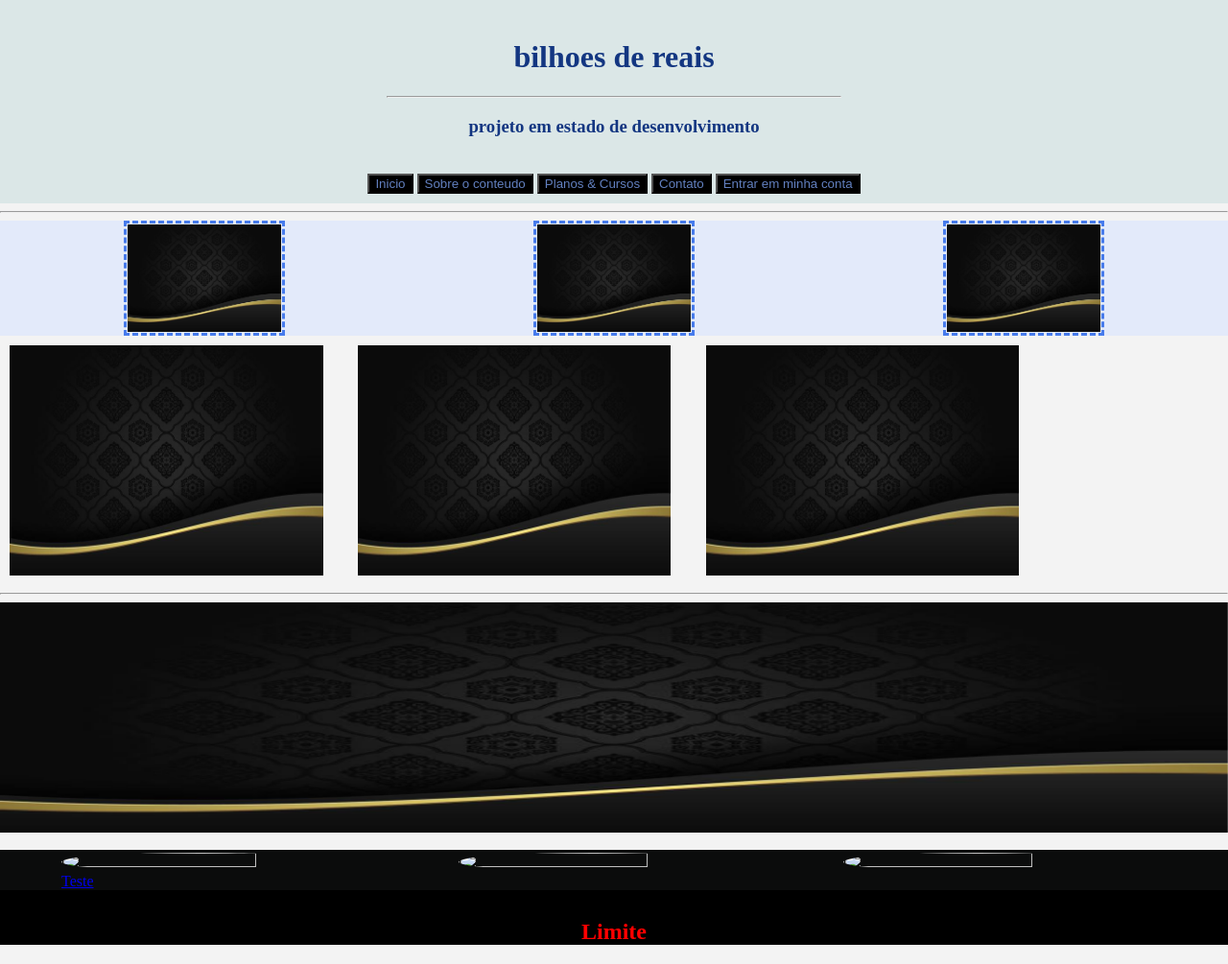
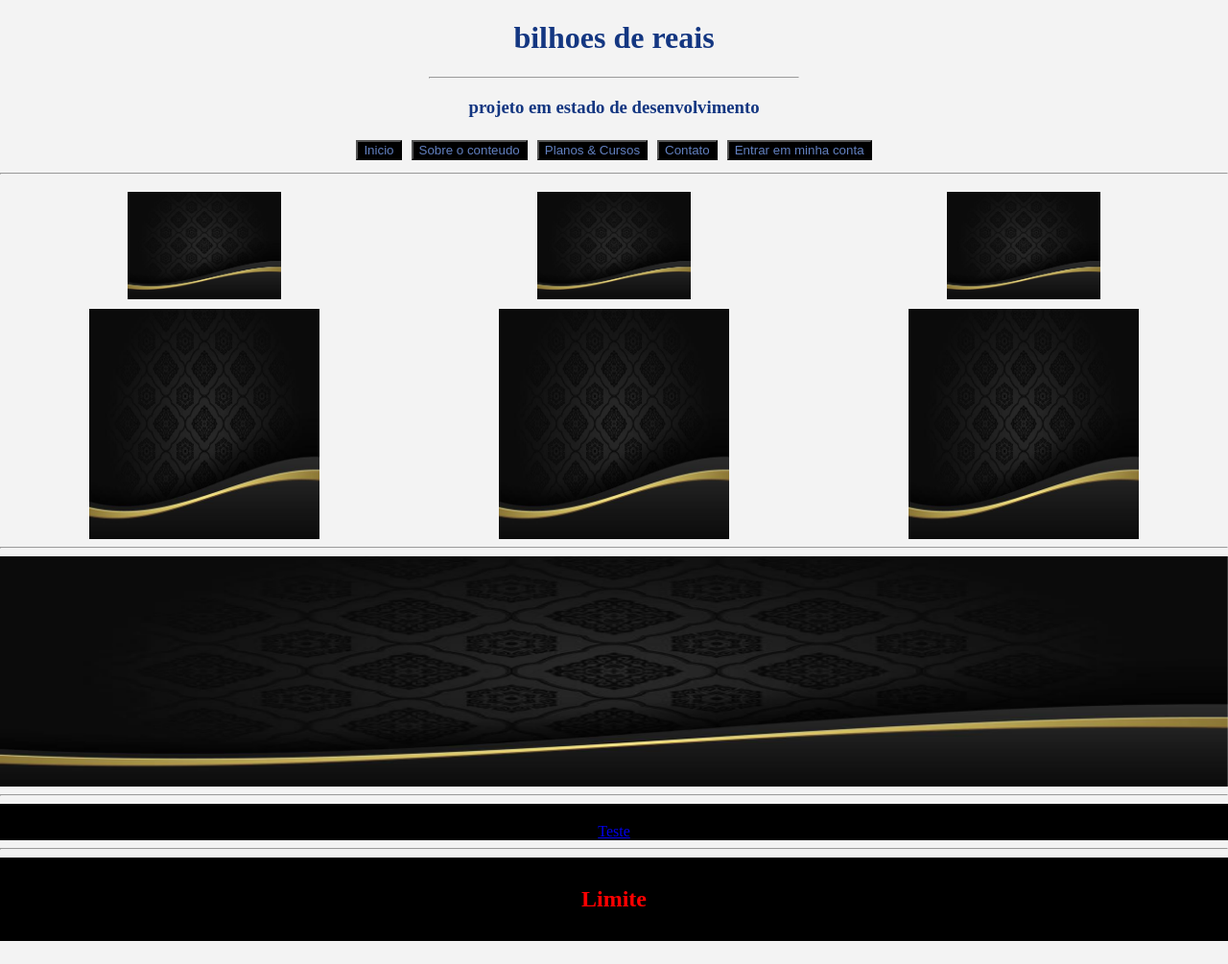
Before and after one commit to JoaoPaolinelli/Projeto-JJ, a plain HTML site: page index.html in a window 1280 px wide. Shown: the whole page at 96% size. After the commit the page ends 981 px from the top, so only its background shows below. Drawn offline with Linux system fonts and the light colour scheme; files whose address does not match are found by name.

Commit message:
alterando css e html

```diff
--- a/index.html
+++ b/index.html
@@ -79,7 +79,8 @@
             </div>
         </div>
     </main>
-    <br>
+
+  <hr>
 
     <!-- <div class="top-imagens">
         <img src="2.png" alt="">
@@ -88,18 +89,28 @@
   <div class="algunsProdutores">
     <div class="produtores">
       <img class="i1" src="instagram_perfil" alt="">
-            <img class="i2" src="instagram_perfil" alt="">
-            <img class="i3" src="instagram_perfil" alt="">
-            <a href="https://www.llcengenharia.com/" class="">Teste</a>
+    </div>
+    <div class="produtores">
+      <img class="i1" src="instagram_perfil" alt="">
+    </div>
+    <div class="produtores">
+      <img class="i1" src="instagram_perfil" alt="">
     </div>
   </div>
+  <div>
+    <a id="link" href="https://www.llcengenharia.com/" class="">Teste</a>
+  </div>
 
-    <div class="Limitar">
+  <hr>
+
+  <footer class="footer">
     <h2>Limite</h2>
-    </div>
+  </footer>
 
   <script src="js/jquery.min.js"></script>
   <script src="js/owl.carousel.min.js"></script>
   <script src="js/net.js"></script>
+
 </body>
+
 </html>
--- a/style.css
+++ b/style.css
@@ -4,32 +4,31 @@ body{ /**Box-Main**/
 }
 
 .top-bar {
-    display: grid;
-    grid-template-columns: 1 1 1;
-    grid-template-rows: 1 1 1;
     justify-content: center;
-    background-color: rgba(208, 226, 226, 0.671);
+}
+
+.top-bar hr {
+    width: 30%;
 }
 
 .top-logo {
     color: rgb(19, 54, 129);
-    padding: 20px;
     text-align: center;
 }
 
 .top-navegacao {
-   text-align: center;
-   padding-bottom: 10px;
+    display: flex;
+    justify-content: center;
 }
 
 .top-navegacao button {
+    margin: 5px;
     color: rgb(98, 128, 192);
     background-color: black;
 }
 
 .little-box {
     display: flex;
-    background-color: rgb(227, 234, 250);
     justify-content: space-around;
 }
 
@@ -37,25 +36,21 @@ body{ /**Box-Main**/
     display: flex;
     width: 25%;
     justify-content: center;
+    margin: 10px 0px;
 }
 
 .small-content img {
-    border-style: dashed;
-    padding: 1px;
-    color: rgb(71, 123, 236);
-    box-shadow: 5px;
     width: 50%;
 }
 
 .anuncio{
     display: flex;
+    justify-content: space-around;
 }
 
-.anuncio .anuncio-banner img{
+.anuncio-banner img{
     display: flex;
-    width: 90%;
     justify-content: space-around;
-    padding: 10px;
 }
 
 .box-filme {
@@ -64,46 +59,32 @@ body{ /**Box-Main**/
     display: block;
 }
 
-.carrolsel-filme{
-    margin-top: 1px ;
+.algunsProdutores{
+    display: flex;
+    justify-content: space-around;
+    background-color: black;
+    padding: 10px 0px;
 }
 
-.algunsProdutores{
-    display: grid;
+.produtores {
+    display: flex;
+    justify-content: center;
 }
 
-.algunsProdutores .produtores {
-    display: grid;
-    align-items: center;
-    padding-left: 5%;
-    grid-template-columns: auto auto auto;
-    background-color: rgb(11, 12, 12);
-
+.produtores img{
+    width: 50%;
+    border-radius: 50%;
 }
 
-.algunsProdutores .produtores img{
-    width: 70%;
-    height: 80%;
-    border-radius: 50%;
-
+#link {
+    background-color: black;
+    display: flex;
+    justify-content: center;
 }
 
-/* .algunsProdutores .produtores img {
-
-}
-.algunsProdutores .produtores .i1{
-    margin-right: 10px;
-
-}
-.algunsProdutores .produtores .i2{
-    margin-left: 5px;
-    margin-right: 5px;
-
-} */
-
-.Limitar {
+.footer {
     color: red;
     background-color: black;
     text-align: center;
-    padding-top: 10px;
+    padding: 10px 0px;
 }
```
Lines whose indentation alone changed are shown as unchanged.
